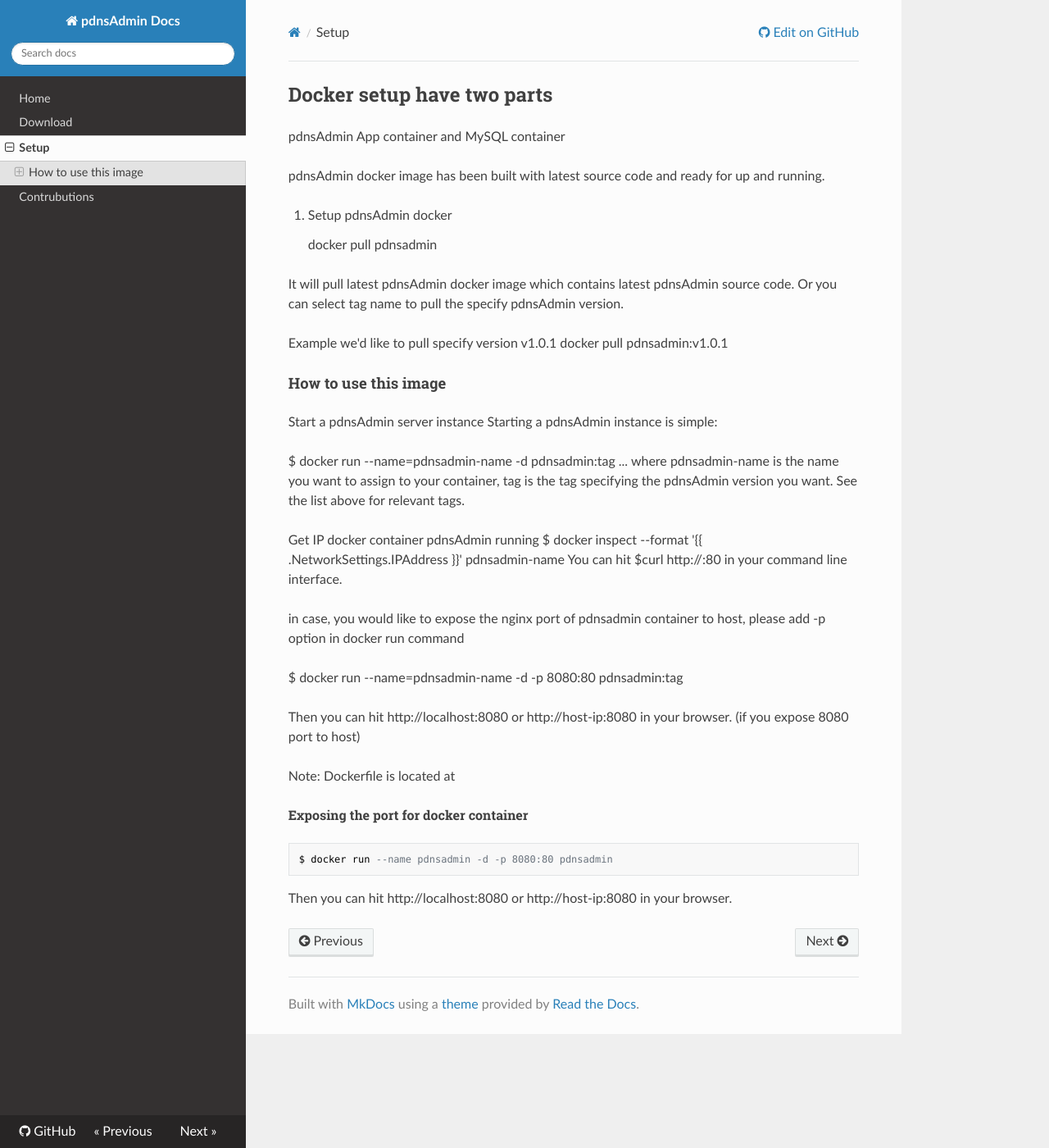
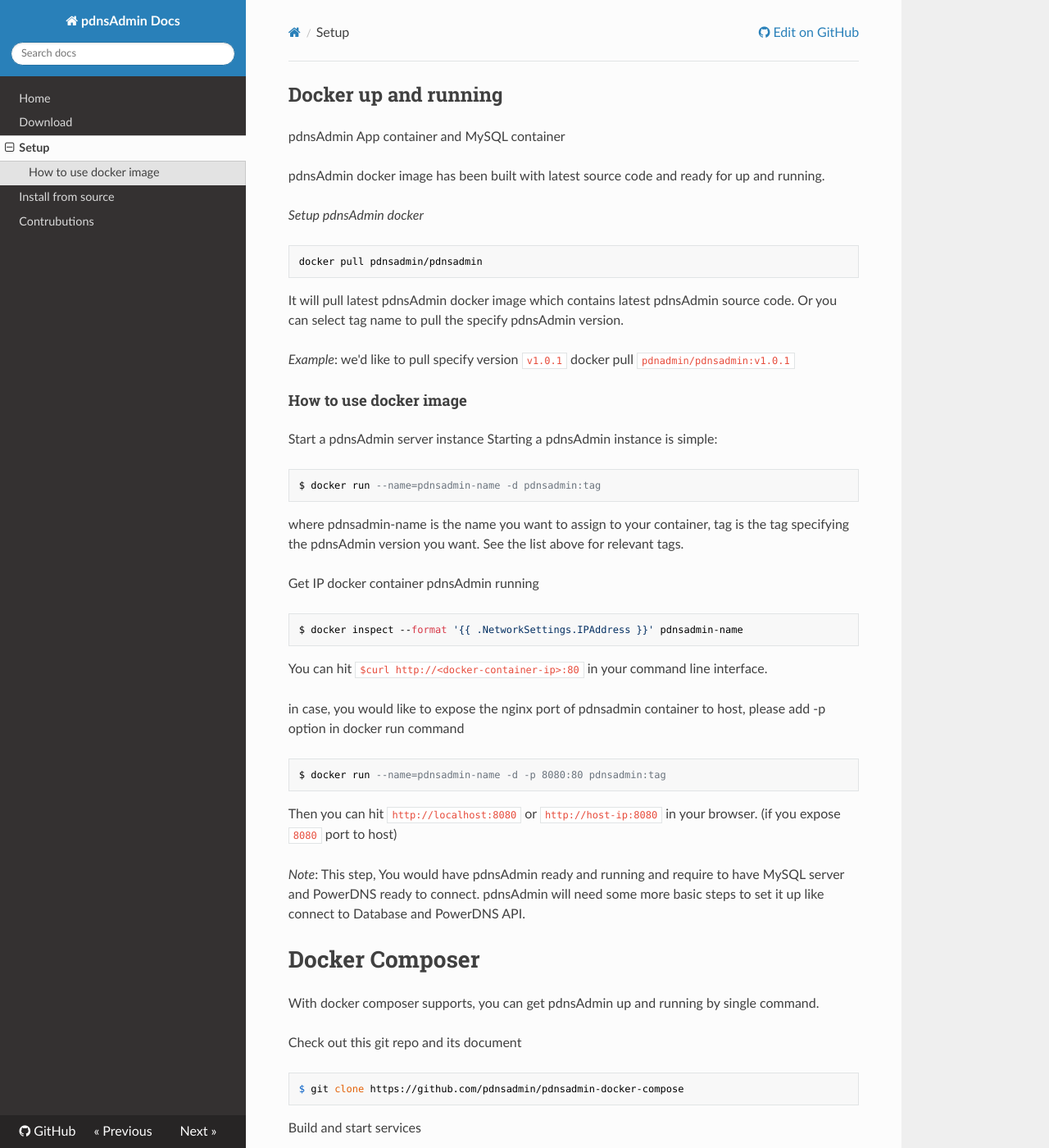
Before and after one commit to pdnsadmin/pdnsadmin-docs, an MkDocs documentation site: the page built from docs/setup.md, in a window 1280 px wide and 1400 px high. Shown: the whole window at 82% size. Built offline with MkDocs 1.6.1, drawn with Linux system fonts in a browser that asks for light colours; nearby versions of some CDN libraries; old or Windows-style settings are respelled for this version of MkDocs; some of the changed text lies outside the part shown.

Commit message:
Update setup and install pdnsadmin from source

```diff
--- a/docs/setup.md
+++ b/docs/setup.md
@@ -1,40 +1,53 @@
-## Docker setup have two parts
+## Docker up and running
 pdnsAdmin App container and MySQL container
 
 pdnsAdmin docker image has been built with latest source code and ready for up and running.
 
-1. Setup pdnsAdmin docker
+*Setup pdnsAdmin docker*
 
-    docker pull pdnsadmin
+    docker pull pdnsadmin/pdnsadmin
 
 It will pull latest pdnsAdmin docker image which contains latest pdnsAdmin source code.
 Or you can select tag name to pull the specify pdnsAdmin version.
 
-Example we'd like to pull specify version v1.0.1
-    docker pull pdnsadmin:v1.0.1
+*Example*: we'd like to pull specify version `v1.0.1`
+    docker pull `pdnadmin/pdnsadmin:v1.0.1`
 
-#### How to use this image
+#### How to use docker image
 
 Start a pdnsAdmin server instance
 Starting a pdnsAdmin instance is simple:
 
-$ docker run --name=pdnsadmin-name -d pdnsadmin:tag
-... where pdnsadmin-name is the name you want to assign to your container, tag is the tag specifying the pdnsAdmin version you want. See the list above for relevant tags.
+    $ docker run --name=pdnsadmin-name -d pdnsadmin:tag
+
+where pdnsadmin-name is the name you want to assign to your container, tag is the tag specifying the pdnsAdmin version you want. See the list above for relevant tags.
 
 Get IP docker container pdnsAdmin running
+
     $ docker inspect --format '{{ .NetworkSettings.IPAddress }}' pdnsadmin-name
-You can hit $curl http://<docker-container-ip>:80 in your command line interface.
+
+You can hit `$curl http://<docker-container-ip>:80` in your command line interface.
 
 in case, you would like to expose the nginx port of pdnsadmin container to host, please add -p option in docker run command
 
-$ docker run --name=pdnsadmin-name -d -p 8080:80 pdnsadmin:tag
+    $ docker run --name=pdnsadmin-name -d -p 8080:80 pdnsadmin:tag
 
-Then you can hit http://localhost:8080 or http://host-ip:8080 in your browser. (if you expose 8080 port to host)
+Then you can hit `http://localhost:8080` or `http://host-ip:8080` in your browser. (if you expose `8080` port to host)
 
-Note: Dockerfile is located at
+*Note*: This step, You would have pdnsAdmin ready and running and require to have MySQL server and PowerDNS ready to connect.
+pdnsAdmin will need some more basic steps to set it up like connect to Database and PowerDNS API.
 
-###### Exposing the port for docker container
+# Docker Composer
 
-    $ docker run --name pdnsadmin -d -p 8080:80 pdnsadmin
+With docker composer supports, you can get pdnsAdmin up and running by single command.
 
-Then you can hit http://localhost:8080 or http://host-ip:8080 in your browser.
+Check out this git repo and its document
+
+    $ git clone https://github.com/pdnsadmin/pdnsadmin-docker-compose
+
+Build and start services
+
+    docker-compose build
+    docker-compose up
+
+*Detail:* [https://github.com/pdnsadmin/pdnsadmin-docker-compose/blob/master/README.md](https://github.com/pdnsadmin/pdnsadmin-docker-compose/blob/master/README.md)
--- a/mkdocs.yml
+++ b/mkdocs.yml
@@ -6,4 +6,5 @@
     - Home: index.md
     - Download: download.md
     - Setup: setup.md
+    - Install from source: user-guide/installation.md
     - Contrubutions: contributions.md
```
Also changed, not shown: docs/download.md (+1 -1 lines), docs/user-guide/installation.md (+40 -22 lines).
